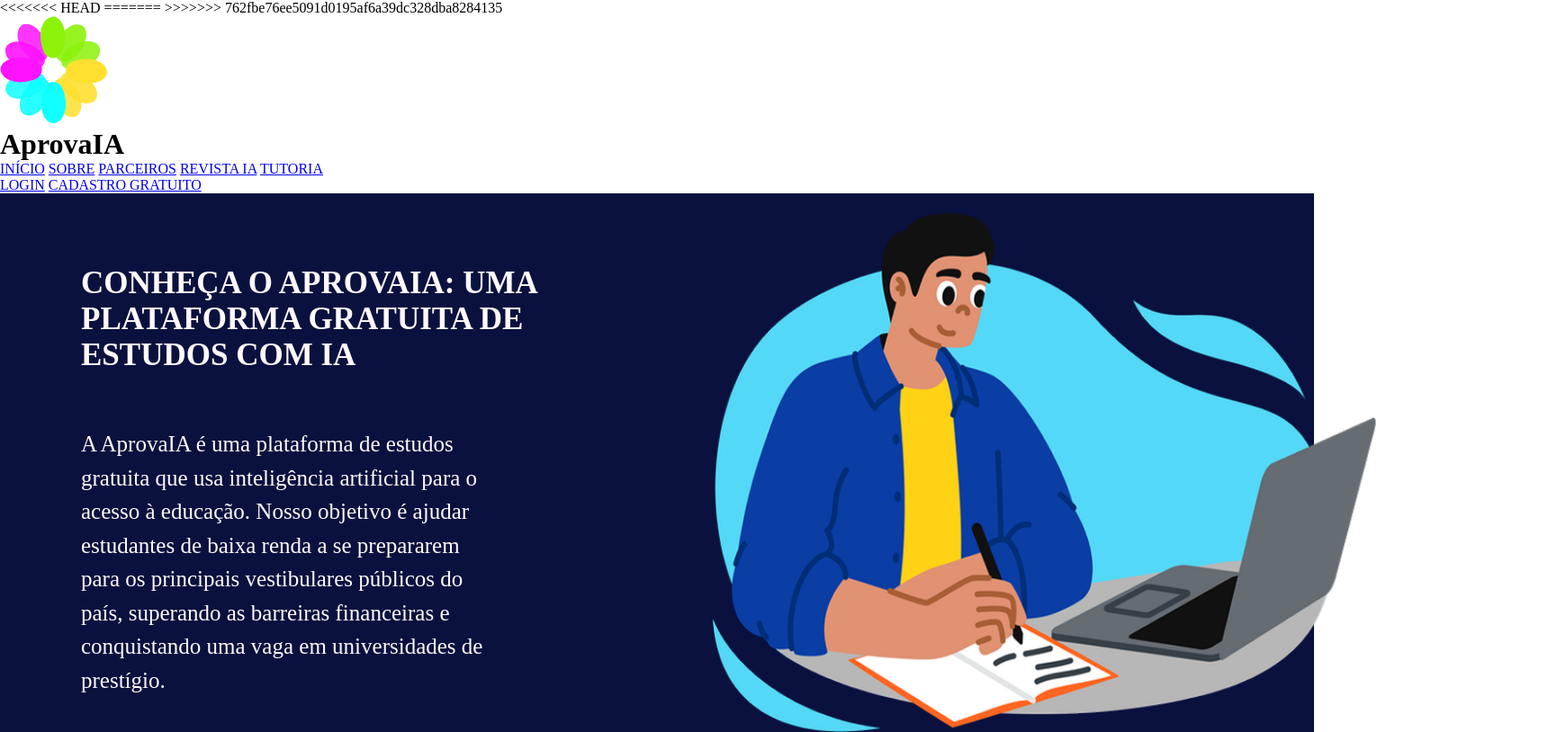
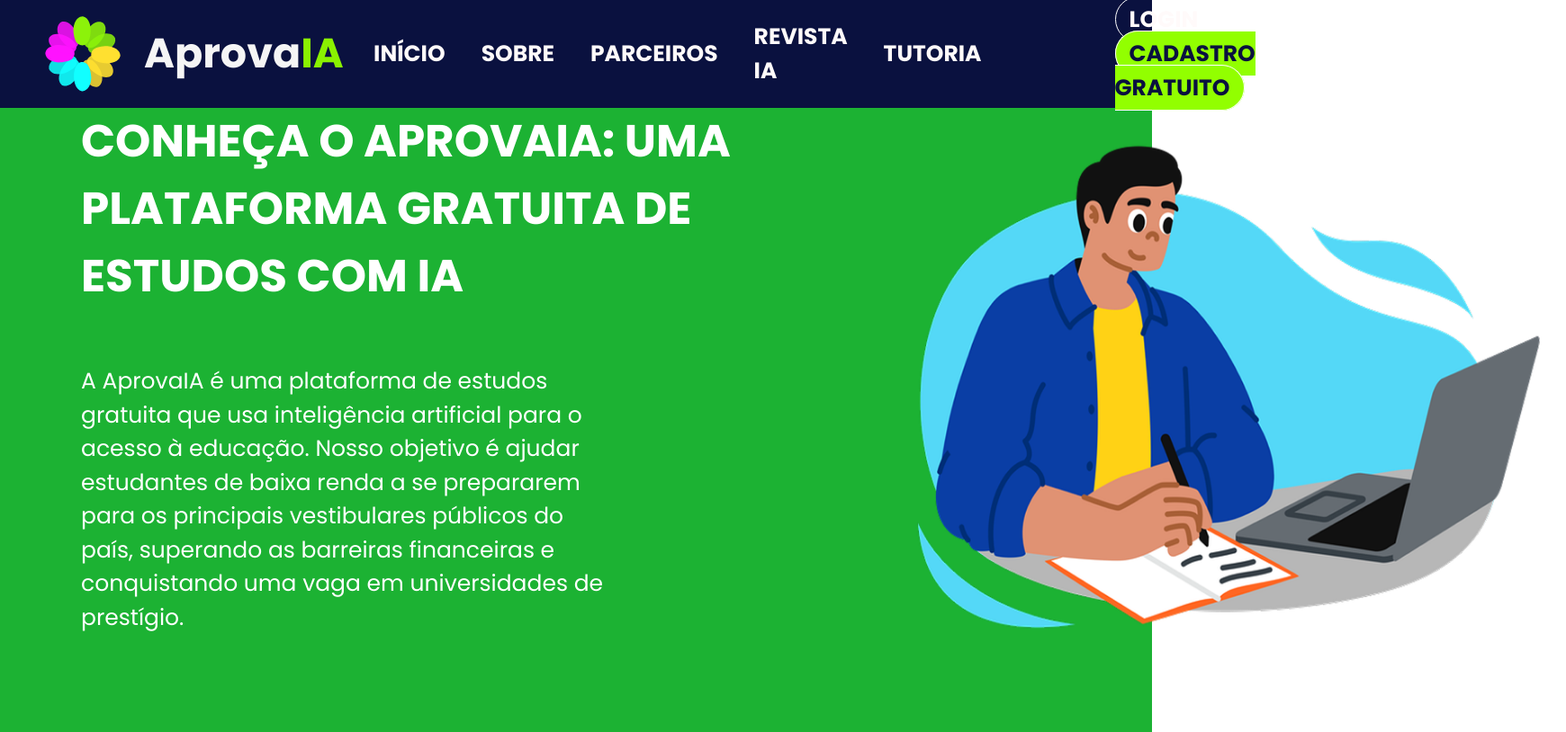
Before and after one commit to May-mqy/AprovaIA, a plain HTML site: page sobre.html in a window 1280 px wide. Shown: the top 814 px of the page at 90% size, 1740 px wide, since content can reach past the window. Drawn offline with Linux system fonts and the light colour scheme.

Commit message:
atualizações

```diff
--- a/CSS/sobre.css
+++ b/CSS/sobre.css
@@ -1,6 +1,5 @@
 /*Fontes usadas no Figma */
 @import url('https://fonts.googleapis.com/css2?family=Poppins:ital,wght@0,100;0,200;0,300;0,400;0,500;0,600;0,700;0,800;0,900;1,100;1,200;1,300;1,400;1,500;1,600;1,700;1,800;1,900&display=swap');
-
 
 /* Boas praticas*/
 *{
@@ -9,20 +8,150 @@
     border: 0;
 }
 
+/*Corpo do site*/
+
+:root{
+  --cor-principal: #0A113F;
+  --cor-fundo-clara: #FFFAFA;
+  --cor-destaque: #92FF00;
+  --sombra-padrao: 5px 5px 15px #808080;
+  --fonte-poppins: "Poppins", sans-serif;
+  --fonte-montserrat: "Montserrat", sans-serif;
+}
+
+
+
+body{
+    position: relative;
+    color: #0A113F;
+    font-family: "Poppins", sans-serif;
+    text-align: left;
+}
+main{
+    max-width: 1500px;
+    min-width: 1051px;
+    margin:auto;
+}
+
+
+/* Inicio estilo header */
+#cabecalho{
+    display: flex;
+    flex-direction: row;
+    width: 100%;
+    height: 120px;
+    background-color: #0A113F;
+}
+
+#verde{
+    color: #8AF101;
+}
+
+#logo{
+    margin-left: 50px;
+    width: 85px;
+}
+
+#title_logo{
+    margin: 25px;
+
+    font-size: 46px;
+    color: whitesmoke;
+    width: 30px;
+    font-family: "Poppins", sans-serif;
+}
+
+
+#nav1, #nav2 {
+    display: flex;
+    flex-direction: row;
+    justify-content: center;
+    align-items: center;
+    height: 100%;
+}
+
+#nav1 {
+    position: relative;
+    float: left;
+    margin-left: 180px;
+
+    & a{
+        margin-right:20px;
+        margin-left: 20px;
+        color:#FFFAFA;
+        text-decoration: none;
+        font-size: 25px;
+        font-weight: 700;
+
+    }
+}
+
+#nav2{
+    position: relative;
+    float: left;
+    margin-left: 10%;
+    padding-left: 0px; /*empurra o login e cadastro para a direita*/
+
+    & a{
+        color: #FFFAFA;
+        text-decoration: none;
+        font-size: 25px;
+        font-weight: 700;
+
+    }
+}
+
+#login a {
+    position: relative;
+    margin-right: 20px;
+    text-align: center;
+    display: inline;
+    height: 40px;
+
+    /*formato botão*/
+    border: 1px solid white;
+    border-radius: 50px;
+    padding: 7px 15px;
+    color: #FFFAFA;
+    background: transparent;
+}
+
+#cadastro a{
+    position: relative;
+    margin-right: 20px;
+    text-align: center;
+    display: inline;
+    height: 40px;
+
+    /*formato botão*/
+    border: 1px solid white;
+    border-radius: 50px;
+    padding: 7px 15px;
+    color: var(--cor-principal);
+    background: var(--cor-destaque);
+}
+/*Fim da HEADER*/
+
+
+
+
 
 /* Área de texto e imagem da página quem nós somos*/
 #bloco2{
-    position: relative;
-    width:100% ;
-    height:580px ;
-    background-color: #0A113F;
-    color: #FFFAFA;
-    padding: 80px 90px;
+
+    width: 100%;
+    height: 700px;
+    background-color: #1cb233;
+    color: white;
     clear: left;
+    padding-left: 90px ;
+    padding-right: 90px;
+    box-sizing: border-box;
+
 }
 
 #titulo{
-  font-size: 35px;
+  font-size: 50px;
   font-weight: bold;
   margin-bottom: 60px;
   clear: left;
@@ -37,10 +166,10 @@
 
 #menino{
     position:relative;
-    width: 800px;
-    height:700px ;
+    width: 750px;
+    height:650px ;
     top: -600px;
-    left: 670px;
+    left: 900px;
 }
 
 
--- a/sobre.html
+++ b/sobre.html
@@ -5,15 +5,13 @@
     <meta name="viewport" content="width=device-width, initial-scale=1.0">
     <meta name="description" content="">
     <title>AprovaIA</title>
-<<<<<<< HEAD
-    <link rel="stylesheet" href="CSS/sobre.css" type="text/css">
-=======
-
     <link rel="stylesheet" href="./CSS/sobre.css" type="text/css" />
->>>>>>> 762fbe76ee5091d0195af6a39dc328dba8284135
 </head>
 <body>
      <!--Cabeçalho-->
+     <div>
+
+        <!--Cabeçalho-->
         <header id="cabecalho">
             <img id="logo" src="./Imagens/Logo AprovaIA.svg"><h1 id="title_logo">Aprova<span id="verde">IA</span></h1>
 
@@ -37,11 +35,13 @@
             </botton>
         </ul>
     </nav>
+    </header>
+</div>
+    <!--Fim do cabeçalho-->
 
 
-    </header>
 
-    <main>
+
         <!--Bloco de texto e imagem-->
         <section id="bloco2">
             <h1 id="titulo">CONHEÇA O APROVAIA: UMA <br>
```
